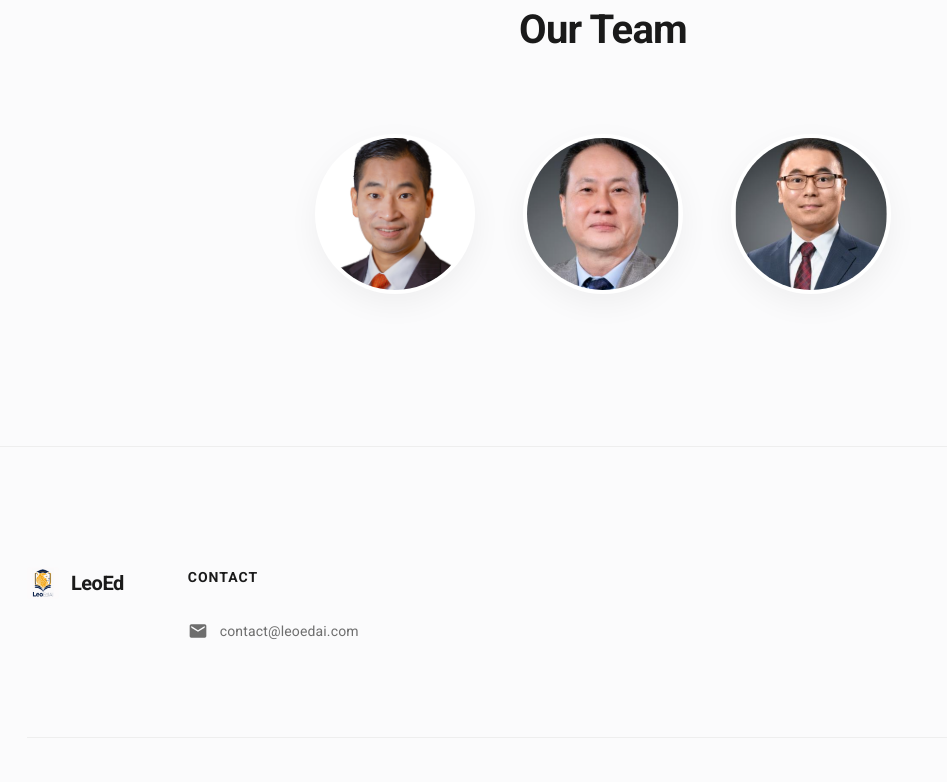
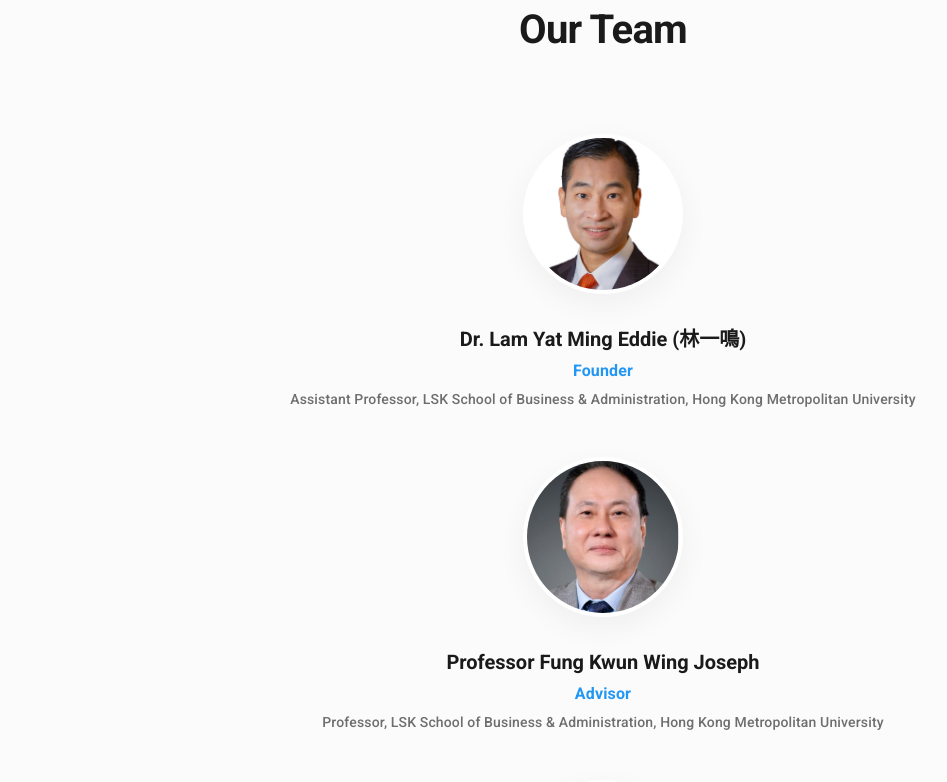
Before and after one commit to theyyyty411-ctrl/Leoed-final-version, a React (Vite) app: page / in a window 1280 px wide. Shown: the part 4240-5022 px from the top of the page, without its empty margins (37-984 px from the left). Built offline with nearby package versions, Linux system fonts and the light colour scheme; no server answers.

Commit message:
“xxx”

```diff
--- a/src/context/AdminContext.js
+++ b/src/context/AdminContext.js
@@ -84,7 +84,7 @@ export function getFieldsRequest(dispatch) {
     });
   }
 
-  dispatch({ type: "UPDATE_FIELDS", payload: mockFields });
+  dispatch({ type: "UPDATE_FIELDS", payload: [] });
 }
 
 export function deleteFieldRequest({ id, navigate, pathname, dispatch }) {
--- a/src/context/TaskContext.js
+++ b/src/context/TaskContext.js
@@ -73,7 +73,7 @@ export function getTasksRequest(dispatch) {
     });
   }
 
-  dispatch({ type: "UPDATE_TASKS", payload: mockTasks });
+  dispatch({ type: "UPDATE_TASKS", payload: [] });
 }
 
 export function deleteTaskRequest({ id, navigate, pathname, dispatch }) {
--- a/src/pages/landing/Landing.js
+++ b/src/pages/landing/Landing.js
@@ -452,7 +452,11 @@ const LandingPage = () => {
             </Typography>
           </Box>
           <Grid container spacing={{ xs: 3, md: 6 }} justifyContent="center">
-            {[ t("team.member1"), t("team.member2"), t("team.member3") ].map((member, idx) => (
+            {[
+              t("team.member1", { returnObjects: true }),
+              t("team.member2", { returnObjects: true }),
+              t("team.member3", { returnObjects: true })
+            ].map((member, idx) => (
               <Grid item xs={12} md={4} key={idx}>
                 <Box sx={{ textAlign: "center" }}>
                   <Avatar
@@ -470,19 +474,19 @@ const LandingPage = () => {
                     <PersonIcon sx={{ fontSize: { xs: 50, md: 90 }, color: "#EEE" }} />
                   </Avatar>
                   <Typography variant="h5" sx={{ fontWeight: 800, fontSize: { xs: "1rem", md: "1.25rem" } }}>
-                    {member.name}
+                    {member?.name || ""}
                   </Typography>
                   <Typography
                     variant="subtitle1"
                     sx={{ color: "#2196f3", fontWeight: 700, mt: 0.5, fontSize: { xs: "0.85rem", md: "1rem" } }}
                   >
-                    {member.title}
+                    {member?.title || ""}
                   </Typography>
                   <Typography
                     variant="body2"
                     sx={{ color: "text.secondary", mt: 0.5, fontWeight: 500, fontSize: { xs: "0.75rem", md: "0.875rem" }, whiteSpace: "pre-line" }}
                   >
-                    {member.role}
+                    {member?.role || ""}
                   </Typography>
                 </Box>
               </Grid>
```
